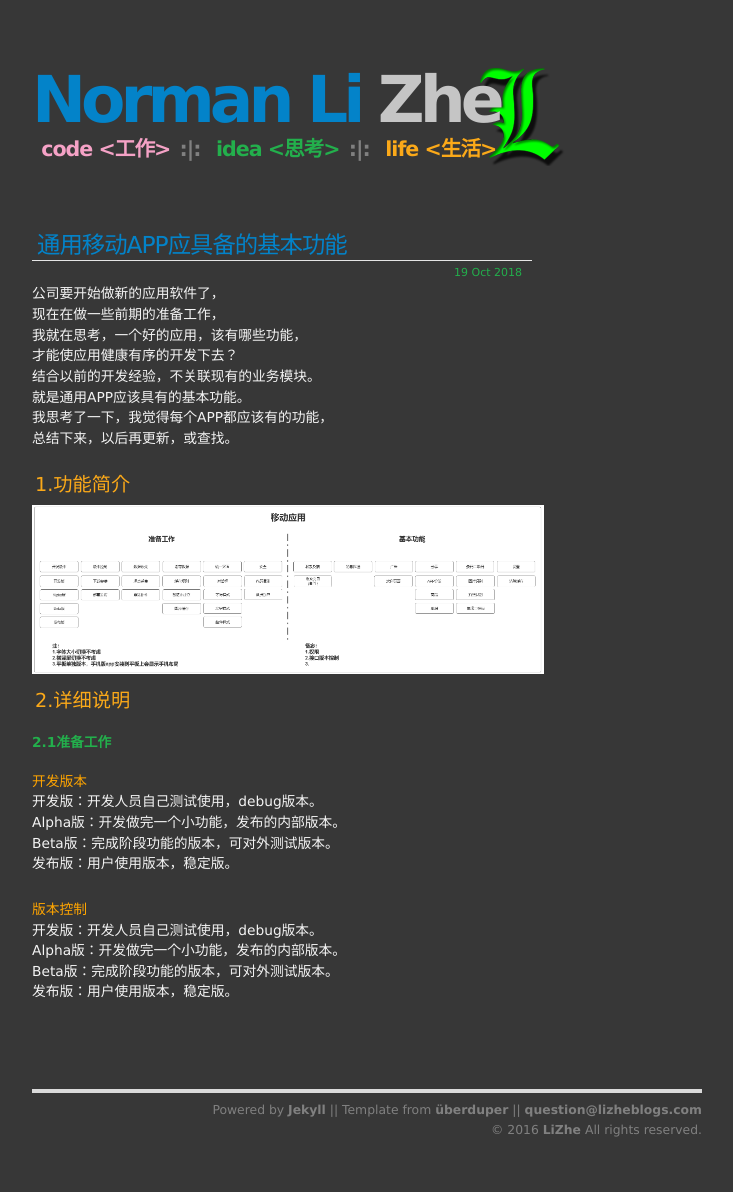
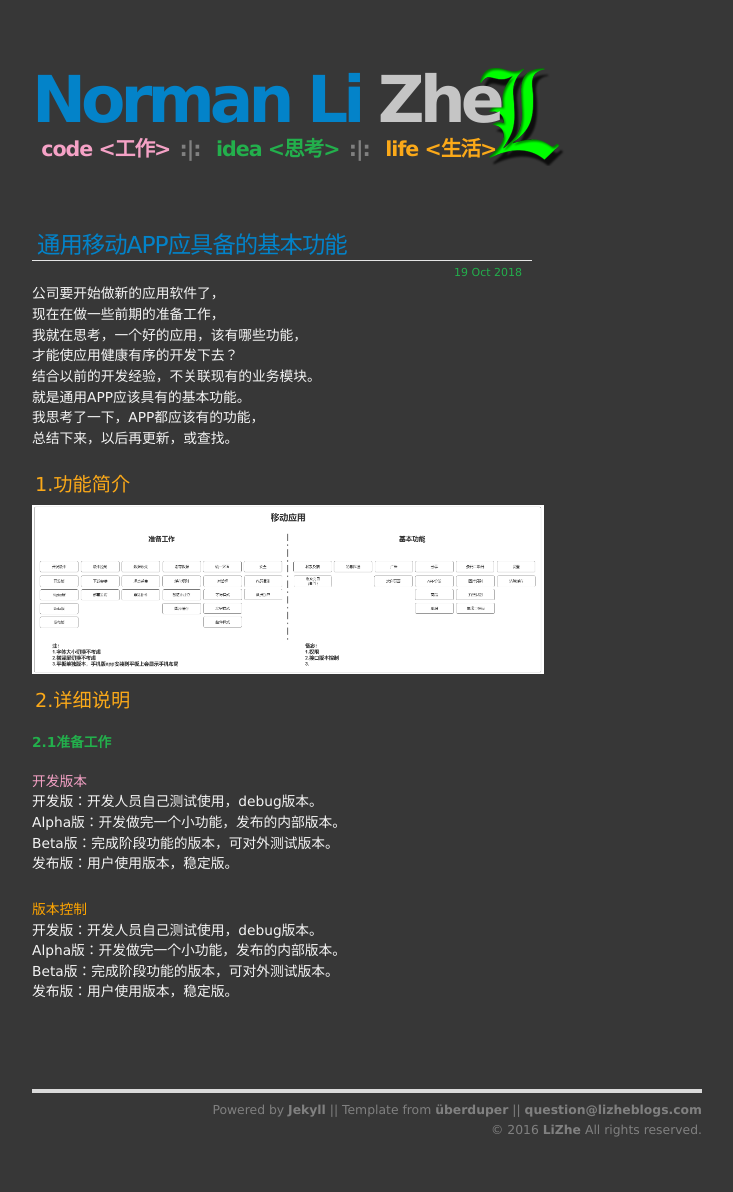
Before and after one commit to pulque/pulque.github.io, a Jekyll site: the page built from all/idea/_posts/2018-10-19-application-function.html, in a window 1280 px wide. Shown: the whole page, without its empty margins (273-1006 px from the left). Built offline with Jekyll 4.4.1, drawn with Linux system fonts in a browser that asks for light colours; comment, search, counter and statistics services are not loaded.

Commit message:
update application function

```diff
--- a/all/idea/_posts/2018-10-19-application-function.html
+++ b/all/idea/_posts/2018-10-19-application-function.html
@@ -14,7 +14,7 @@ title: "通用移动APP应具备的基本功能"
 	才能使应用健康有序的开发下去？<br>
 	结合以前的开发经验，不关联现有的业务模块。<br>
 	就是通用APP应该具有的基本功能。<br>
-	我思考了一下，我觉得每个APP都应该有的功能，<br>
+	我思考了一下，APP都应该有的功能，<br>
 	总结下来，以后再更新，或查找。<br>
 </p>
 <h3>1.功能简介</h3>
@@ -27,7 +27,7 @@ title: "通用移动APP应具备的基本功能"
 <h3>2.详细说明</h3>
 <h4>2.1准备工作</h4>
 <p>
-<font color="orange">开发版本</font><br>
+<font class="pink">开发版本</font><br>
 开发版：开发人员自己测试使用，debug版本。<br>
 Alpha版：开发做完一个小功能，发布的内部版本。<br>
 Beta版：完成阶段功能的版本，可对外测试版本。<br>
```
